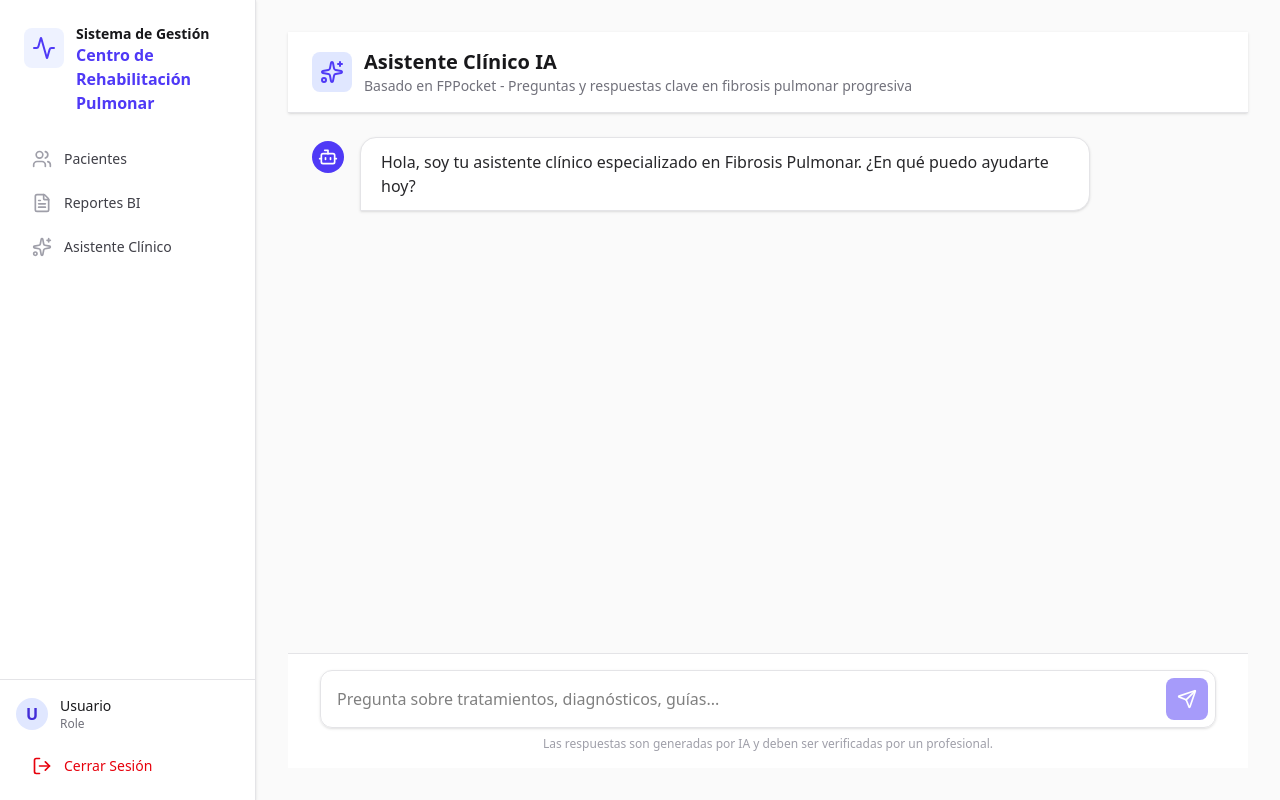
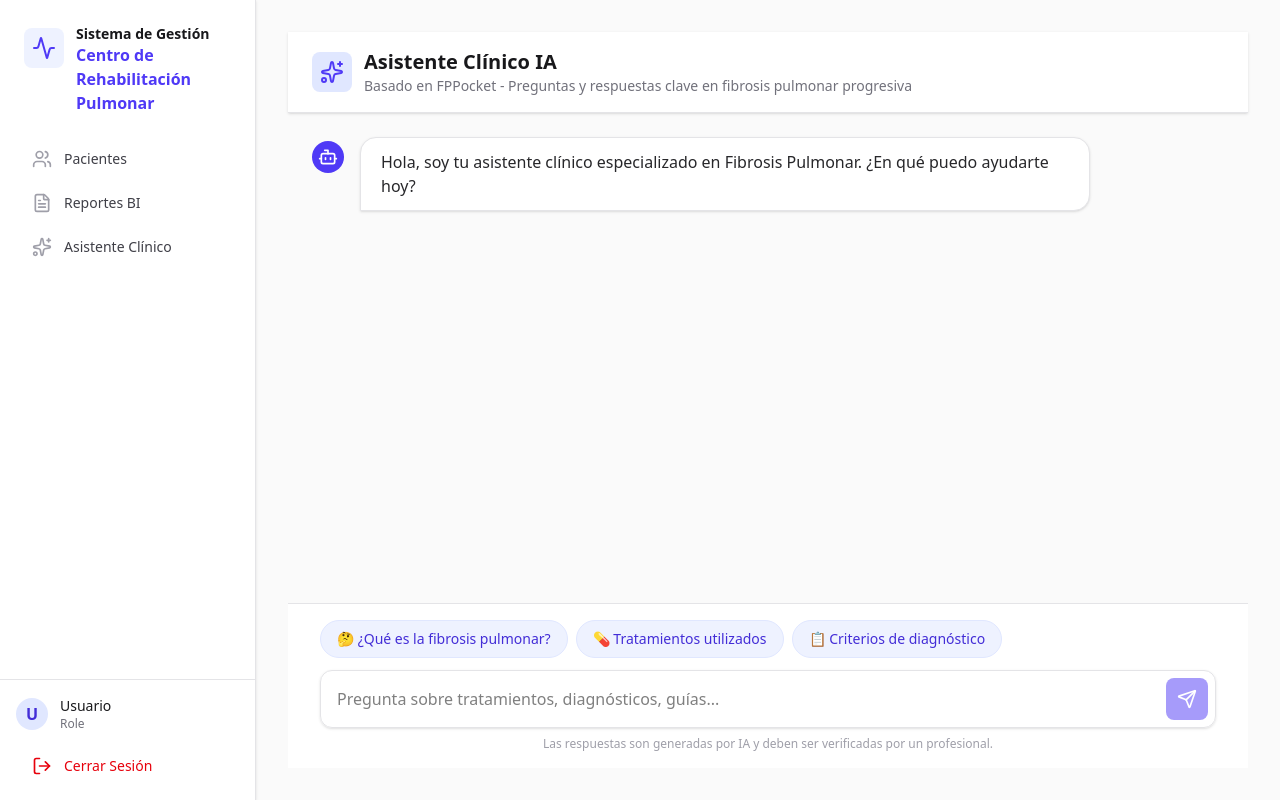
Before and after one commit to msolisp/sistema-gestion-broncopulmonar, a Next.js app: page /asistente in a window 1280 px wide. Built offline with nearby package versions, Linux system fonts and the light colour scheme; no server answers.

Commit message:
feat(ui): add suggested prompts chips (retry)

```diff
--- a/src/app/(internal)/(main)/asistente/page.tsx
+++ b/src/app/(internal)/(main)/asistente/page.tsx
@@ -26,20 +26,27 @@ export default function AssistantPage() {
         scrollToBottom();
     }, [messages]);
 
-    const handleSubmit = async (e: React.FormEvent) => {
-        e.preventDefault();
-        if (!input.trim() || isLoading) return;
+    // Prompts sugeridos
+    const SUGGESTED_PROMPTS = [
+        { label: '🤔 ¿Qué es la fibrosis pulmonar?', query: '¿Qué es la fibrosis pulmonar?' },
+        { label: '💊 Tratamientos utilizados', query: '¿Qué tipo de tratamientos se utilizan para la fibrosis pulmonar?' },
+        { label: '📋 Criterios de diagnóstico', query: '¿Cuáles son los criterios de diagnóstico para la fibrosis pulmonar?' },
+    ];
 
-        const userMessage = input.trim();
+    const handleSubmit = async (e?: React.FormEvent, manualQuery?: string) => {
+        if (e) e.preventDefault();
+        const query = manualQuery || input.trim();
+        if (!query || isLoading) return;
+
         setInput('');
-        setMessages(prev => [...prev, { role: 'user', content: userMessage }]);
+        setMessages(prev => [...prev, { role: 'user', content: query }]);
         setIsLoading(true);
 
         try {
             const response = await fetch('/api/chat', {
                 method: 'POST',
                 headers: { 'Content-Type': 'application/json' },
-                body: JSON.stringify({ messages: [...messages, { role: 'user', content: userMessage }] }),
+                body: JSON.stringify({ messages: [...messages, { role: 'user', content: query }] }),
             });
 
             if (!response.ok) {
@@ -143,7 +150,21 @@ export default function AssistantPage() {
 
             {/* Input Area */}
             <div className="p-4 bg-white border-t border-zinc-200">
-                <form onSubmit={handleSubmit} className="max-w-4xl mx-auto relative flex gap-2">
+                {/* Suggested Prompts */}
+                <div className="max-w-4xl mx-auto flex flex-wrap gap-2 mb-3">
+                    {SUGGESTED_PROMPTS.map((prompt, idx) => (
+                        <button
+                            key={idx}
+                            onClick={() => handleSubmit(undefined, prompt.query)}
+                            disabled={isLoading}
+                            className="px-4 py-2 bg-indigo-50 text-indigo-700 text-sm font-medium rounded-full border border-indigo-100 hover:bg-indigo-100 hover:border-indigo-200 transition-colors disabled:opacity-50 disabled:cursor-not-allowed"
+                        >
+                            {prompt.label}
+                        </button>
+                    ))}
+                </div>
+
+                <form onSubmit={(e) => handleSubmit(e)} className="max-w-4xl mx-auto relative flex gap-2">
                     <input
                         type="text"
                         value={input}
```
